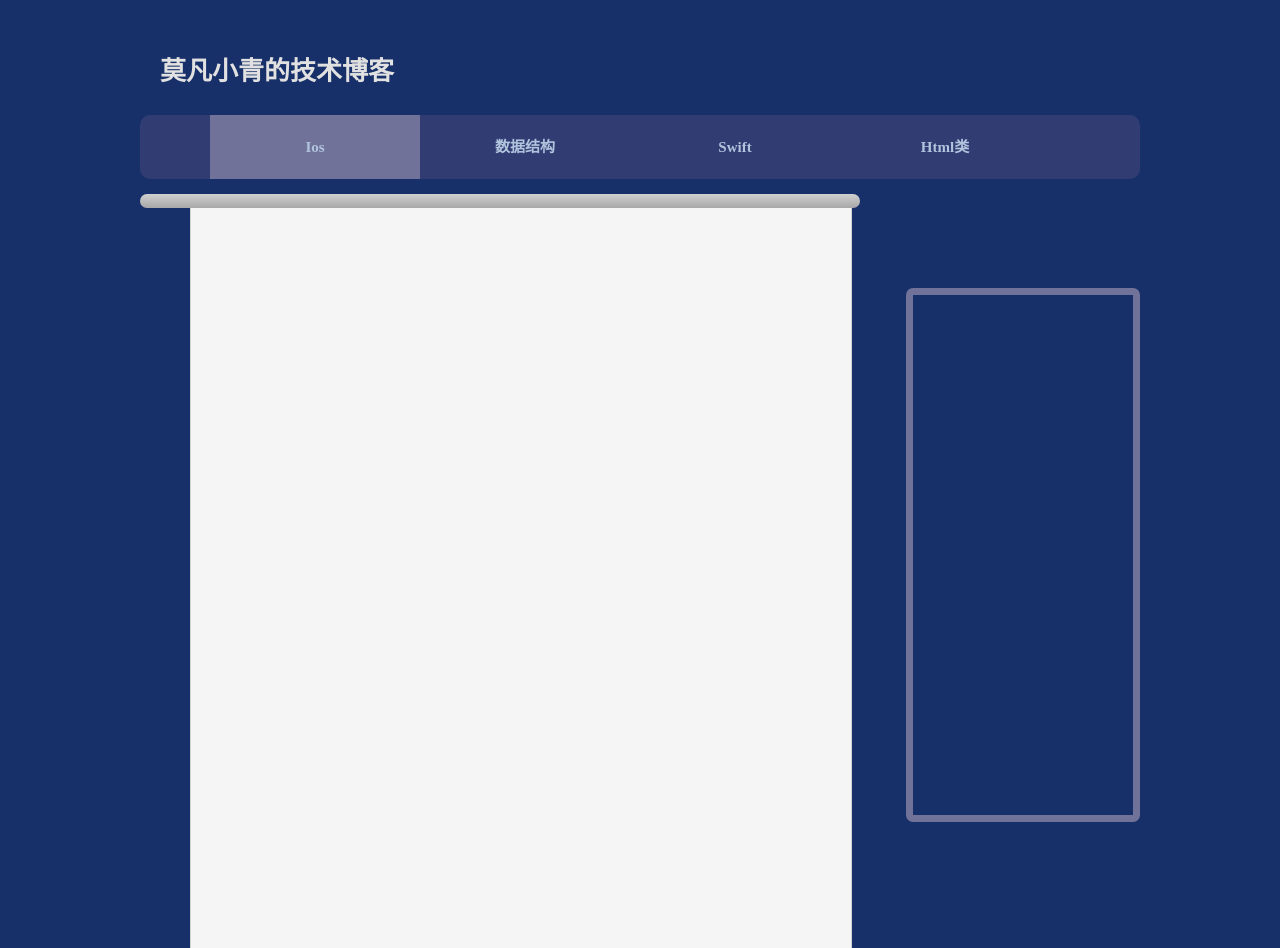
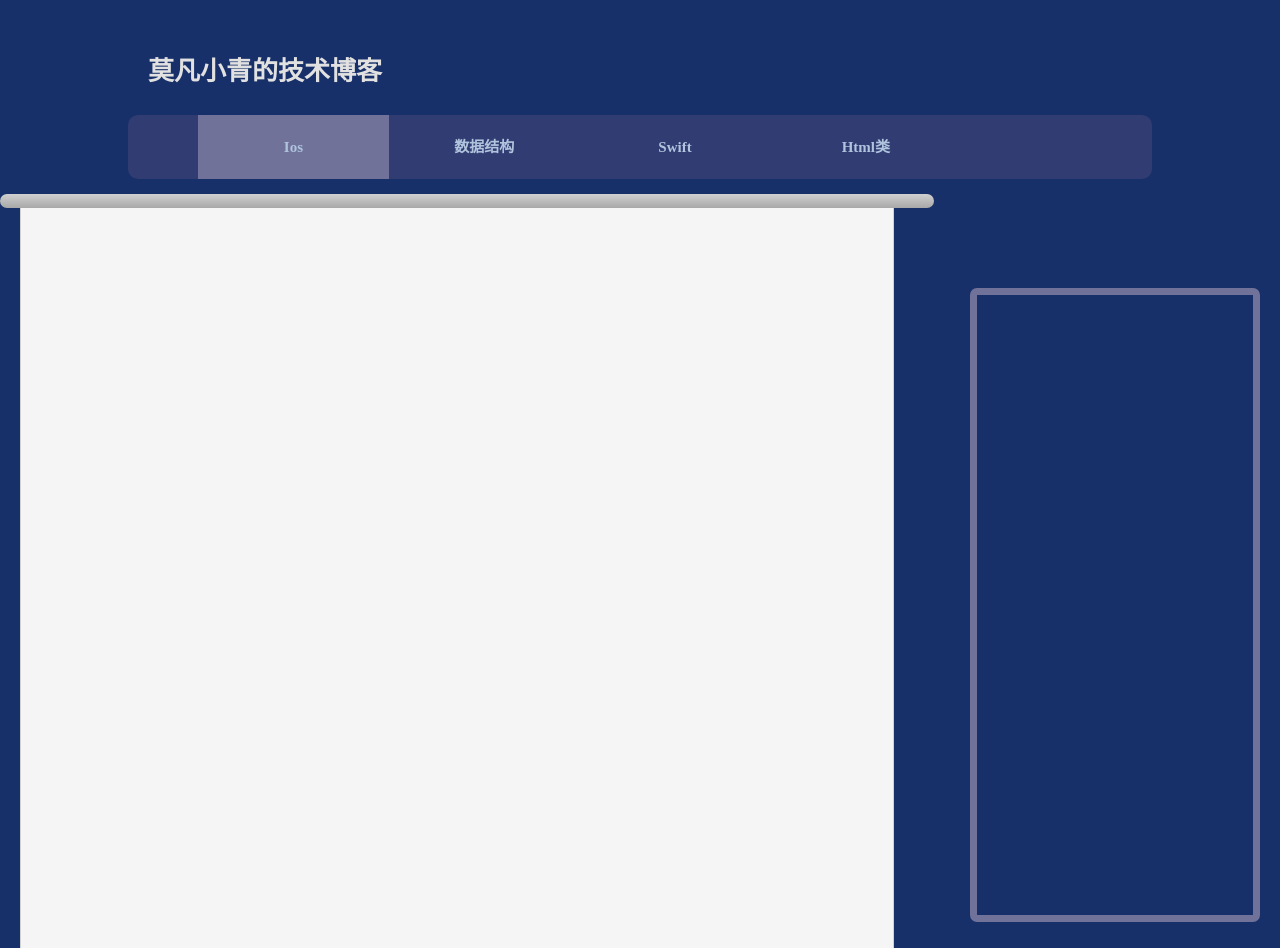
Before and after one commit to winni-jane/winni-jane.github.com, a plain HTML site: page index.html in a window 1280 px wide. Shown: the top 948 px of the page. Drawn offline with nearby package versions, Linux system fonts and the light colour scheme; some packages are replaced by stand-ins of ours; no server answers; a script that the page names is missing.

Commit message:
Update myIndex.css

```diff
--- a/myIndex.css
+++ b/myIndex.css
@@ -40,7 +40,7 @@ a:hover {
 }
 
 .contenttop {
-	width: 1000px;
+	width: 80%;
 	margin: auto;
 }
 .logo {
@@ -71,6 +71,7 @@ nav {
 	background-color: #313C72;
 	font-family: "微软雅黑";
 	border-radius:10px;
+	margin: 0;
 }
 .menu {
 	position: relative;
@@ -80,7 +81,7 @@ nav {
 }
 .menu li {
 	float: left;
-	width: 210px;
+	width: 20%;
 	text-align: center;
 	position: relative;
 	line-height: 64px;
@@ -101,7 +102,8 @@ nav {
 }
 .menu li ul {
 	display: none;
-	width: 210px;
+	/*width: 210px;*/
+	width: 20%;
 	position: absolute;
 	TOP: 40px;
 	left: 0;
@@ -127,8 +129,10 @@ background:	#707299;
 
 .outside {
 
-	width: 1000px;
-	margin: auto;
+	/*width: 1000px;*/
+	width: 100%;
+	margin: 0px;
+
 
 }
 
@@ -139,7 +143,8 @@ background:	#707299;
     background:-moz-linear-gradient(top,##D0D0D0,#A8A8A8);/*火狐*/
     background:-webkit-gradient(linear, 0% 0%, 0% 100%,from(#D0D0D0), to(#A8A8A8));/*谷歌*/
 
-	width: 720px;
+	/*width: 720px;*/
+	width: 73%;
 	height: 14px;
 	background-size:720px 14px;
 	border-radius:50px;
@@ -150,8 +155,9 @@ background:	#707299;
 	/*background: #FFFCEC;*/
 	background: #F5F5F5;
 	overflow: hidden;
-	width: 620px;
-	margin-left: 50px;
+	/*width: 620px;*/
+	width: 65%;
+	margin-left: 20px;
 	border-left: #d2d2d2 1px solid;
 	border-right: #d2d2d2 1px solid;
 	border-bottom: #d2d2d2 1px solid;
@@ -160,6 +166,8 @@ background:	#707299;
 	overflow:auto;
 	padding: 20px;
 	/*font-size: 14px;*/
+	word-break:break-all;
+
 }
  code { color:#00009C; background: #F6F6F6; } }
  blockquote { border-left:#eee solid 5px; padding-left:20px; }
@@ -172,12 +180,19 @@ background:	#707299;
 	padding-top: 20px;
 	line-height: 28px;
 	font-size: 15px;
-	width: 200px;
-	height: 500px;
+	/*width: 250px;*/
+	width: 20%;
+	height: 600px;
 	border:15px solid transparent;
 	overflow:auto;
 }
 
+.content
+{
+
+	display: block;
+	overflow: visible;
+}
 
 #roundR
 {
@@ -185,6 +200,7 @@ background:	#707299;
 	border-color: #707299;
 	border-width: 7px;
 	border-radius: 7px;
+  margin-right: 20px;
 
 }
 .listul li
```
